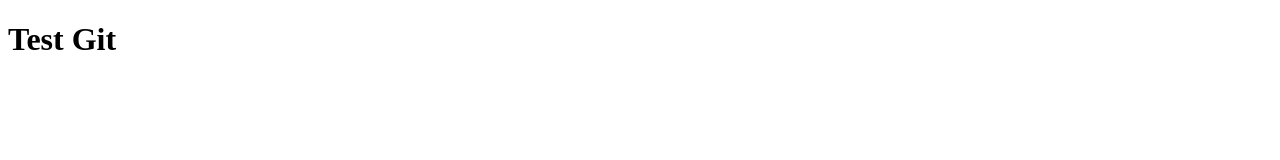
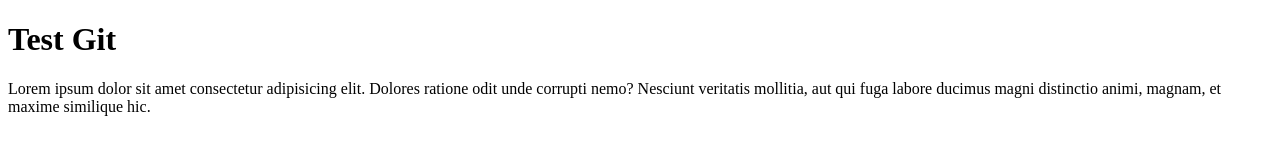
Before and after one commit to Letitbe133/git_test, a plain HTML site: page index.html in a window 1280 px wide. Drawn offline with Linux system fonts and the light colour scheme.

Commit message:
Add paragraph with lorem

```diff
--- a/index.html
+++ b/index.html
@@ -13,5 +13,10 @@
   </head>
   <body>
     <h1>Test Git</h1>
+    <p>
+      Lorem ipsum dolor sit amet consectetur adipisicing elit. Dolores ratione
+      odit unde corrupti nemo? Nesciunt veritatis mollitia, aut qui fuga labore
+      ducimus magni distinctio animi, magnam, et maxime similique hic.
+    </p>
   </body>
 </html>
```
